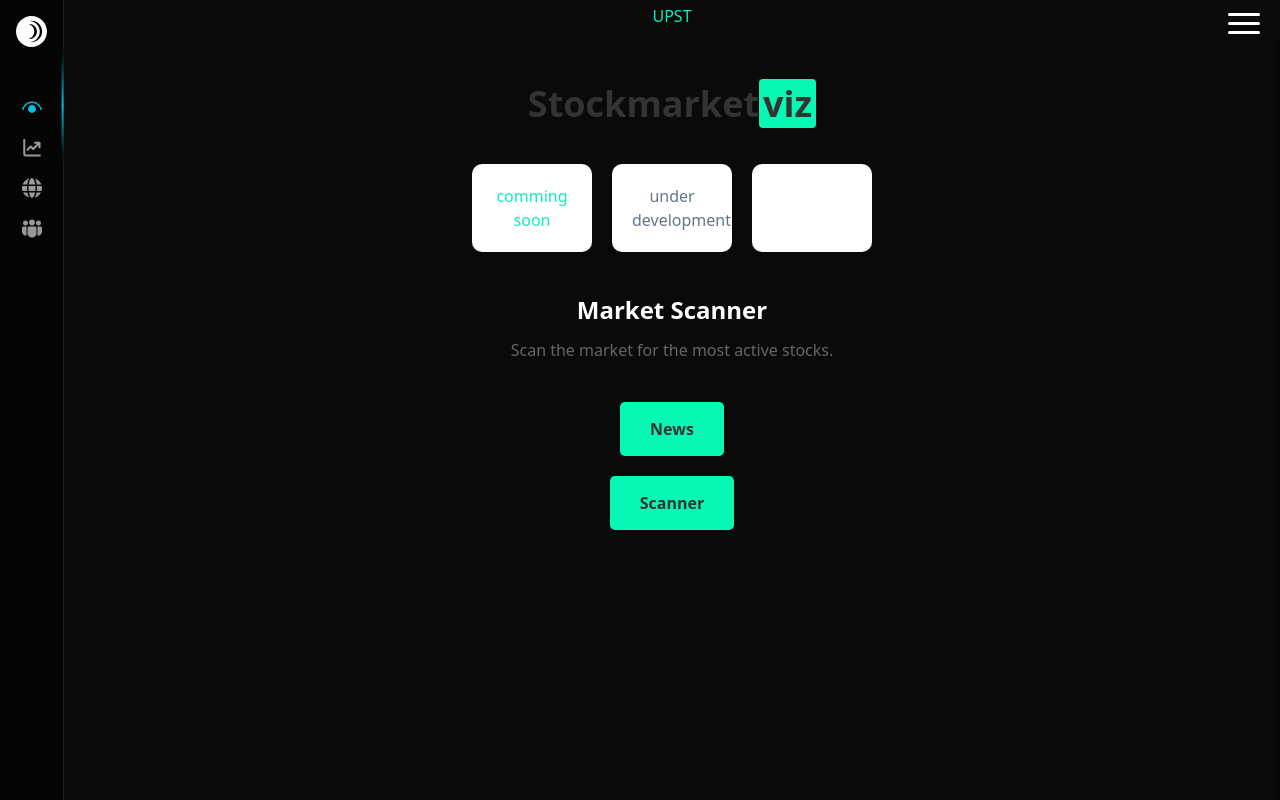
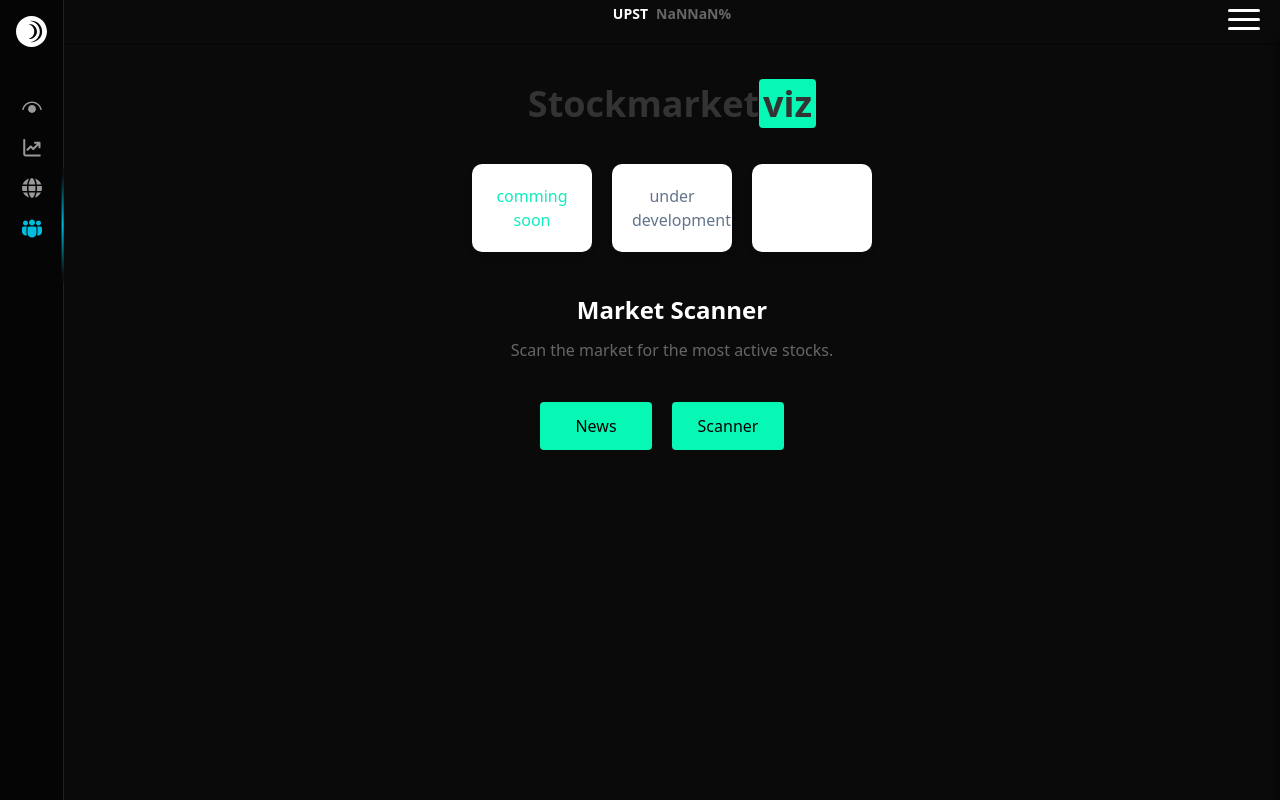
Before and after one commit to CandaceAhrends/viz, a React (Vite) app: page / in a window 1280 px wide. Built offline with nearby package versions, Linux system fonts and the light colour scheme; no server answers.

Commit message:
save work

```diff
--- a/src/StockContext.jsx
+++ b/src/StockContext.jsx
@@ -4,11 +4,13 @@ import { SCANNER_WS_URI } from './consts';
 import { useAppDispatch, useAppSelector } from './hooks';
 import { setChartStocks } from './features/stocksSlice';
 import { setTopVolume, setTopGainers } from './features/scannerSlice';
+import { fetchPolyDetail } from './services';
 
 export const StockContext = createContext();
 
 const StockProvider = ({ children }) => {
   const [selectedStock, setSelectedStock] = useState('UPST');
+  const [selectedQuote, setSelectedQuote] = useState('UPST');
   const ws = useRef(null);
   const dispatch = useAppDispatch();
 
@@ -32,8 +34,22 @@ const StockProvider = ({ children }) => {
     };
   }, []);
 
+  React.useEffect(() => {
+    const fetch = async () => {
+      try {
+        const data = await fetchPolyDetail(selectedStock);
+        setSelectedQuote(data?.ticker);
+      } catch (error) {
+        console.error('Error fetching data:', error);
+      }
+    };
+    fetch();
+  }, [selectedStock]);
+
   return (
-    <StockContext.Provider value={{ selectedStock, setSelectedStock }}>
+    <StockContext.Provider
+      value={{ selectedStock, setSelectedStock, selectedQuote }}
+    >
       {children}
     </StockContext.Provider>
   );
--- a/src/components/content/Header.jsx
+++ b/src/components/content/Header.jsx
@@ -3,20 +3,31 @@ import SideMenu from '../navigation/SideMenu';
 import { StockContext } from '../../StockContext';
 import HamIconToggle from './HamIconToggle';
 import { useAppDispatch, useAppSelector } from '../../hooks';
+import './content.scss';
 
 const Header = () => {
-  const { selectedStock } = useContext(StockContext);
+  const { selectedStock, selectedQuote } = useContext(StockContext);
+
   const selectedMenu = useAppSelector((state) => state.navigation.selectedMenu);
 
   return (
     <header className="text-white h-[40px]  mt-1  border-b border-neutral-900 ">
-      <p className="flex justify-center text-green ">
+      <div className="flex justify-center text-green ">
         {selectedMenu === 'charts' ? (
           <p>Active Charts</p>
         ) : (
-          <p>{selectedStock}</p>
+          <div className="stock-display text-sm">
+            <span className="stock-symbol">{selectedStock}</span>
+
+            <span className="stock-change">
+              {Number(selectedQuote?.todaysChange).toFixed(2)}
+            </span>
+            <span className="stock-change">
+              {Number(selectedQuote?.todaysChangePerc).toFixed(2)}%
+            </span>
+          </div>
         )}
-      </p>
+      </div>
       <div className="flex justify-end w-full p-1 mr-5 mt-[-1.2rem] z-[999999]">
         <HamIconToggle Menu={SideMenu} />
       </div>
--- a/src/components/content/Page.jsx
+++ b/src/components/content/Page.jsx
@@ -26,14 +26,17 @@ const Page = () => {
         <p>Scan the market for the most active stocks.</p>
       </div>
 
-      <div className="cta">
+      <div className="flex justify-center">
         <Link to="/news" onClick={() => dispatch(selectMenu('news'))}>
-          <button>News</button>
+          <button className="m-auto w-[7rem] mr-5 mb-5 rounded h-[3rem] bg-[#07f8b5] text-black hover:bg-[#43907a]">
+            News
+          </button>
         </Link>
-      </div>
-      <div className="cta">
+
         <Link to="/scan" onClick={() => dispatch(selectMenu('scan'))}>
-          <button>Scanner</button>
+          <button className="m-auto w-[7rem] mr-5 mb-5 rounded h-[3rem] bg-[#07f8b5] text-black hover:bg-[#43907a]">
+            Scanner
+          </button>
         </Link>
       </div>
     </div>
--- a/src/components/content/content.scss
+++ b/src/components/content/content.scss
@@ -70,22 +70,24 @@
   margin: 10px 0;
 }
 
-.cta {
-  text-align: center;
-  margin: 20px 0;
+.stock-display {
+  color: #00cccc;
+  font-size: 1.5rem;
+  font-weight: bold;
+  display: flex;
+  align-items: baseline;
 }
 
-.cta button {
-  background-color: #07f8b5;
-  border: none;
-  border-radius: 5px;
-  padding: 15px 30px;
-  font-size: 16px;
-  font-weight: bold;
-  color: #333;
-  cursor: pointer;
+.stock-symbol {
+  color: #fff;
+  margin-right: 0.5rem;
 }
 
-.cta button:hover {
-  background-color: #07f8b5;
+.stock-price {
+  color: #00cccc;
+  margin-right: 0.3rem;
 }
+
+.stock-change {
+  color: #666;
+}
--- a/src/components/navigation/Navigation.jsx
+++ b/src/components/navigation/Navigation.jsx
@@ -19,7 +19,7 @@ const routes = [
 ];
 
 const Navigation = () => {
-  const [selected, setSelected] = React.useState(0);
+  const selectedMenu = useAppSelector((state) => state.navigation.selectedMenu);
   const dispatch = useAppDispatch();
 
   const setMenuSelected = ({ path }) => {
@@ -37,9 +37,8 @@ const Navigation = () => {
           {routes.map((route, index) => (
             <li
               key={index}
-              onClick={() => setSelected(index)}
               className={`p-2 flex justify-center  text-neutral-400 ${
-                index === selected ? 'active' : ''
+                route.path === selectedMenu ? 'active' : ''
               } hover:text-brand-blue relative  `}
             >
               <Link to={route.path} onClick={() => setMenuSelected(route)}>
@@ -47,7 +46,7 @@ const Navigation = () => {
               </Link>
               <div
                 className={`h-[.1rem] ${
-                  index === selected ? 'selected' : 'hidden'
+                  route.path === selectedMenu ? 'selected' : 'hidden'
                 }`}
               ></div>
             </li>
--- a/src/components/ticker/Quote.jsx
+++ b/src/components/ticker/Quote.jsx
@@ -1,21 +1,9 @@
 import React from 'react';
-import { fetchPolyDetail } from '../../services';
 import { StockContext } from '../../StockContext';
 
 const Quote = ({ size }) => {
-  const { selectedStock } = React.useContext(StockContext);
-  const [data, setData] = React.useState(null);
-  React.useEffect(() => {
-    const fetch = async () => {
-      try {
-        const data = await fetchPolyDetail(selectedStock);
-        setData(data?.ticker);
-      } catch (error) {
-        console.error('Error fetching data:', error);
-      }
-    };
-    fetch();
-  }, [selectedStock]);
+  const { selectedQuote } = React.useContext(StockContext);
+
   return (
     <div className="flex text-green">
       <div
@@ -23,15 +11,15 @@ const Quote = ({ size }) => {
           size === 'lg' ? 'text-xxl' : 'text-lg'
         } font-semibold pl-3.5`}
       >
-        {data?.prevDay.c}
+        {selectedQuote?.prevDay?.c}
       </div>
       {size === 'lg' && (
         <div className="flex flex-col pt-[.35rem] pl-3">
           <span className="text-xs font-thin">
-            {Number(data?.todaysChange).toFixed(2)}
+            {Number(selectedQuote?.todaysChange).toFixed(2)}
           </span>
           <span className="text-xs font-thin">
-            {Number(data?.todaysChangePerc).toFixed(2)}%
+            {Number(selectedQuote?.todaysChangePerc).toFixed(2)}%
           </span>
         </div>
       )}
--- a/src/features/navigationSlice.ts
+++ b/src/features/navigationSlice.ts
@@ -5,7 +5,7 @@ interface NavigationState {
 }
 
 const initialState: NavigationState = {
-  selectedMenu: '',
+  selectedMenu: '/',
 };
 
 const navigationSlice = createSlice({
```
Also changed, not shown: 7 other files (tests, documents, lock files or other folders).
